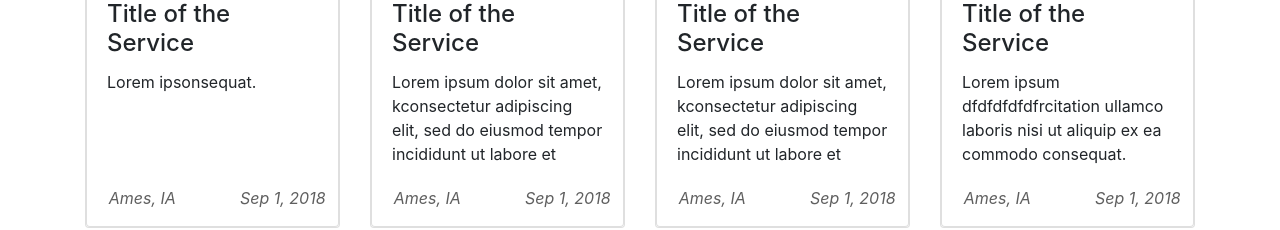
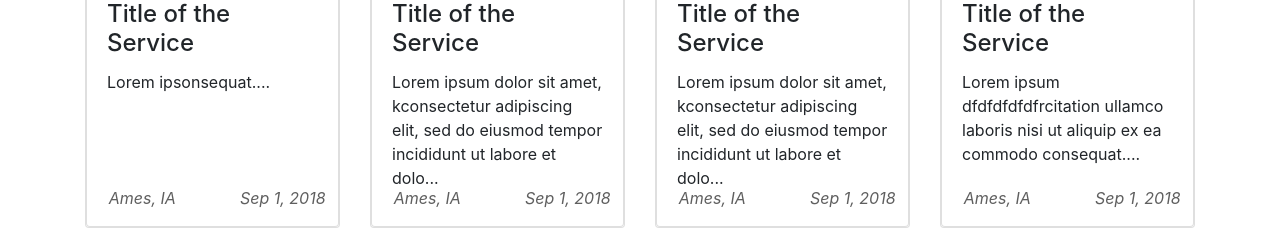
Before and after one commit to cramjacob/ISUService_309dump, an Angular app in the folder Frontend/Client/: page / in a window 1280 px wide. Shown: the part 235-465 px from the top of the page. Built offline with nearby package versions, Linux system fonts and the light colour scheme.

Commit message:
Made the descrption of of the cards shorter with an ellipse

```diff
--- a/Frontend/Client/src/app/card/card.component.css
+++ b/Frontend/Client/src/app/card/card.component.css
@@ -1,6 +1,5 @@
 .card-text {
     height: 6em;
-    overflow: scroll;
 }
 
 img {
--- a/Frontend/Client/src/app/card/card.component.html
+++ b/Frontend/Client/src/app/card/card.component.html
@@ -5,7 +5,8 @@
 
   <div class="card-body">
     <h4 class="card-title">{{card.Title}}</h4>
-    <p class="card-text">{{card.Description}}</p>
+    <p class="card-text">{{card.Description | slice:0:120}}...</p>
+
   </div>
   <div class=" row locationdate" >
     <div class="col-sm-6">
```
